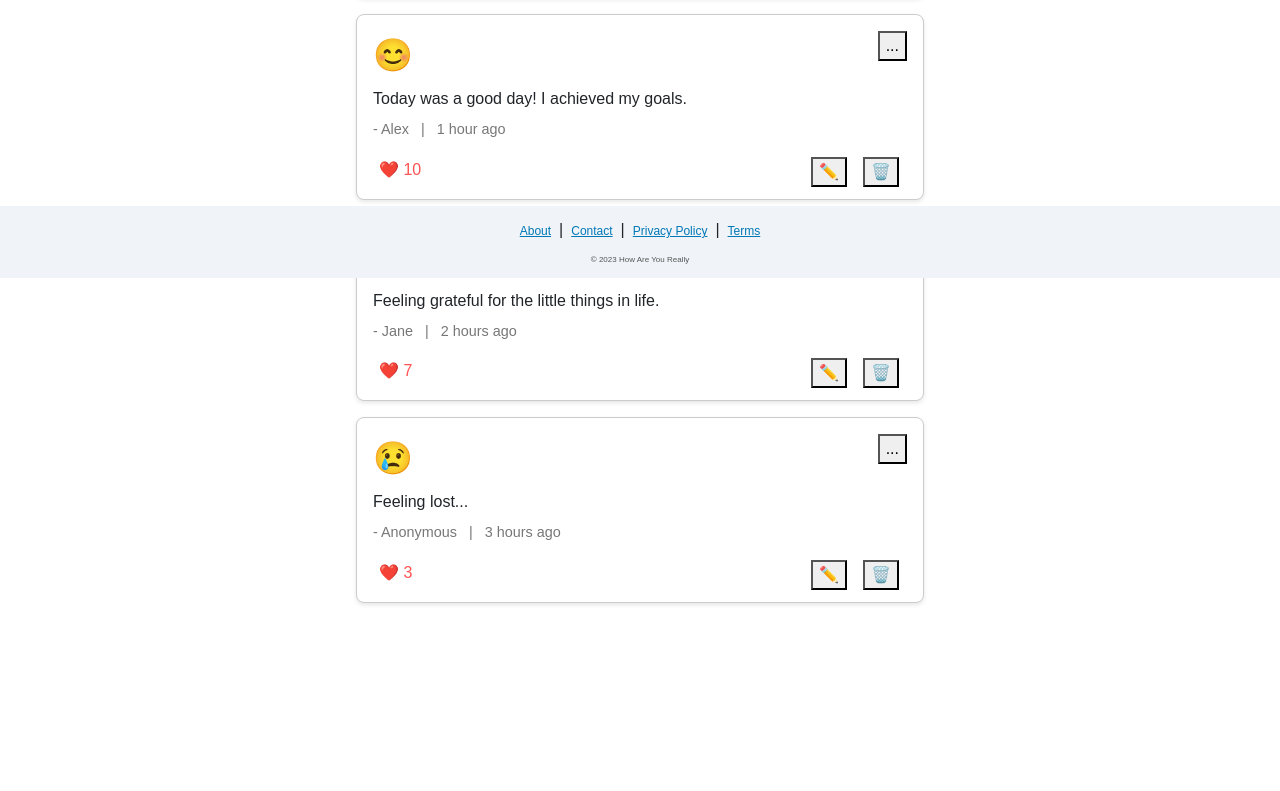
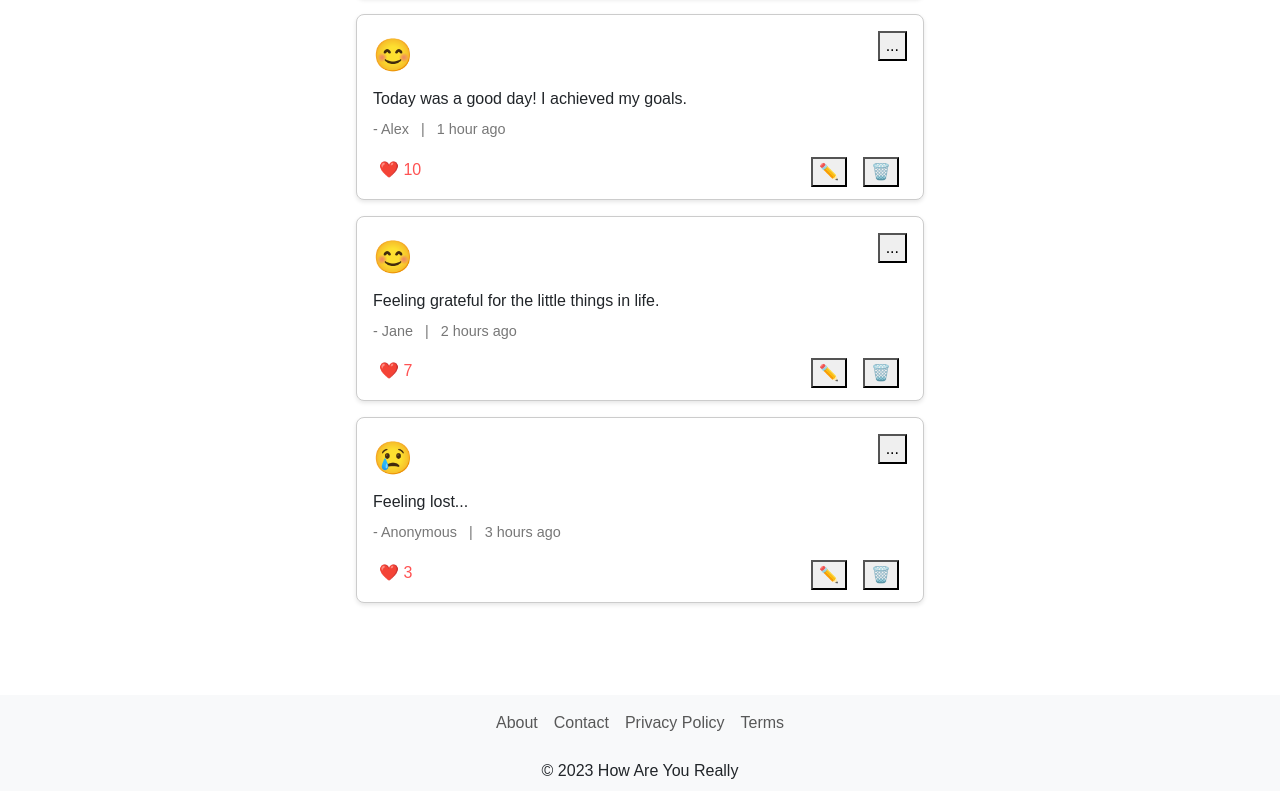
Before and after one commit to jeffdruid/pp5, a React (Create React App) app: page / in a window 1280 px wide. Shown: the part 522-1313 px from the top of the page. Before the commit the page ends 1217 px from the top, so only its background shows below. Built offline with nearby package versions, Linux system fonts and the light colour scheme.

Commit message:
Refactor footer component and update styling

```diff
--- a/src/App.css
+++ b/src/App.css
@@ -7,57 +7,6 @@ body {
 main {
   padding: 1rem;
   padding-bottom: 60px;
-}
-
-/* Footer Styles */
-.footer {
-  text-align: center;
-  padding: .75rem;
-  background-color: #f0f4f8;
-  position: fixed;
-  bottom: 0;
-  width: 100%;
-}
-
-.footer p {
-  margin: 0;
-  color: #555;
-  font-size: .5rem;
-}
-
-.footer-links {
-  margin-bottom: 0.75rem;
-}
-
-.footer-link {
-  font-size: 0.75rem;
-  margin: 0 0.5rem;
-  color: #0077b6;
-  cursor: pointer;
-  text-decoration: underline;
-}
-
-.footer-link:hover {
-  color: #005f8a;
-}
-
-
-/* Footer Modal Specific Styles */
-.footer-modal {
-  max-width: 600px;
-  width: 90%;
-  max-height: 80vh;
-  overflow-y: auto;
-  padding: 1.5rem;
-}
-
-.footer-modal h2 {
-  margin-top: 0;
-}
-
-.footer-modal p {
-  font-size: 1rem;
-  margin: 1rem 0;
 }
 
 /* PostFeed Styles */
--- a/src/components/Footer.js
+++ b/src/components/Footer.js
@@ -1,4 +1,5 @@
 import React, { useState } from 'react';
+import { Container, Nav, Navbar, Modal } from 'react-bootstrap';
 import FooterModal from './FooterModal';
 
 function Footer() {
@@ -18,27 +19,32 @@ function Footer() {
   };
 
   return (
-    <footer className="footer">
-      <div className="footer-links">
-        <span className="footer-link" onClick={() => openModal('about')}>
-          About
-        </span>
-        |
-        <span className="footer-link" onClick={() => openModal('contact')}>
-          Contact
-        </span>
-        |
-        <span className="footer-link" onClick={() => openModal('privacy')}>
-          Privacy Policy
-        </span>
-        |
-        <span className="footer-link" onClick={() => openModal('terms')}>
-          Terms
-        </span>
+    <>
+      <Navbar bg="light" variant="light" className="justify-content-center">
+        <Nav>
+          <Nav.Link href="#" onClick={() => openModal('about')}>
+            About
+          </Nav.Link>
+          <Nav.Link href="#" onClick={() => openModal('contact')}>
+            Contact
+          </Nav.Link>
+          <Nav.Link href="#" onClick={() => openModal('privacy')}>
+            Privacy Policy
+          </Nav.Link>
+          <Nav.Link href="#" onClick={() => openModal('terms')}>
+            Terms
+          </Nav.Link>
+        </Nav>
+      </Navbar>
+      <div className="bg-light text-center py-2">
+        <Container>
+          <p className="mb-0">&copy; 2023 How Are You Really</p>
+        </Container>
       </div>
-      <p>&copy; 2023 How Are You Really</p>
+
+      {/* Footer Modal */}
       {showModal && <FooterModal type={modalType} onClose={closeModal} />}
-    </footer>
+    </>
   );
 }
 
```
